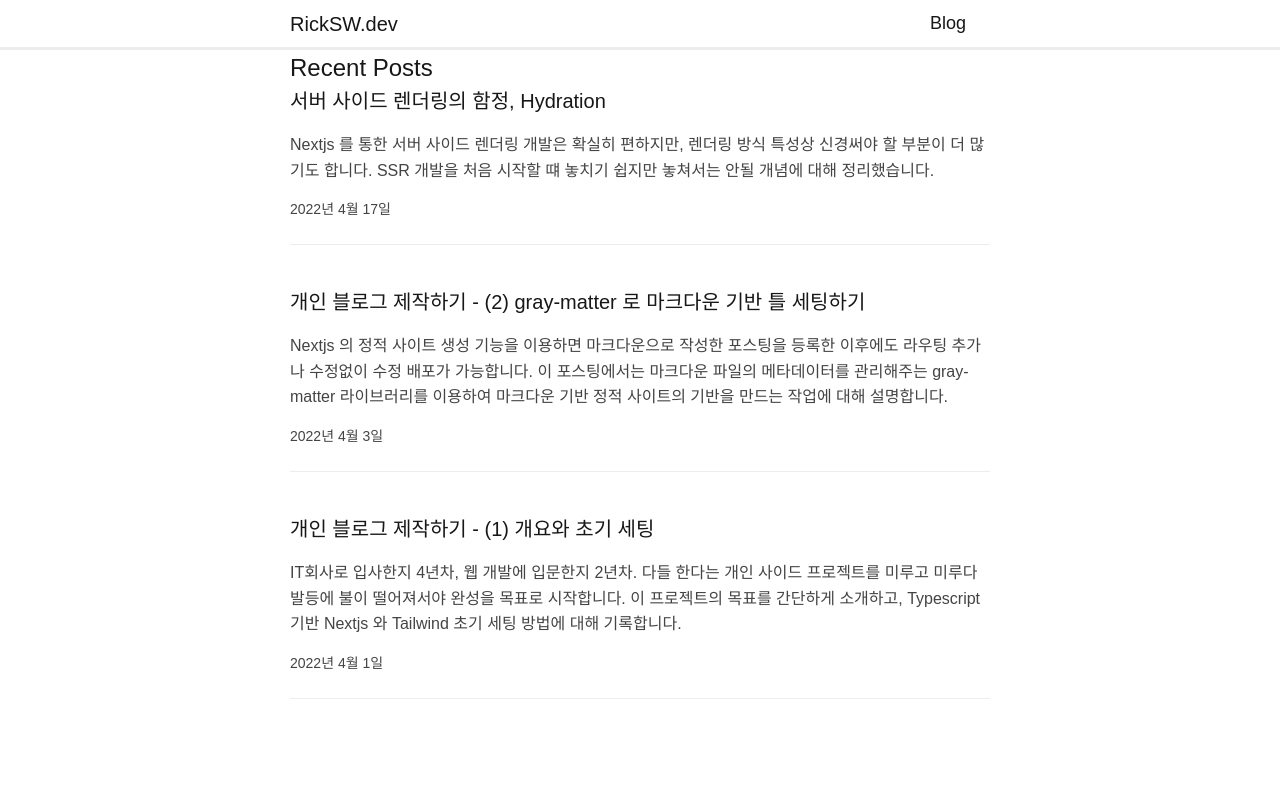
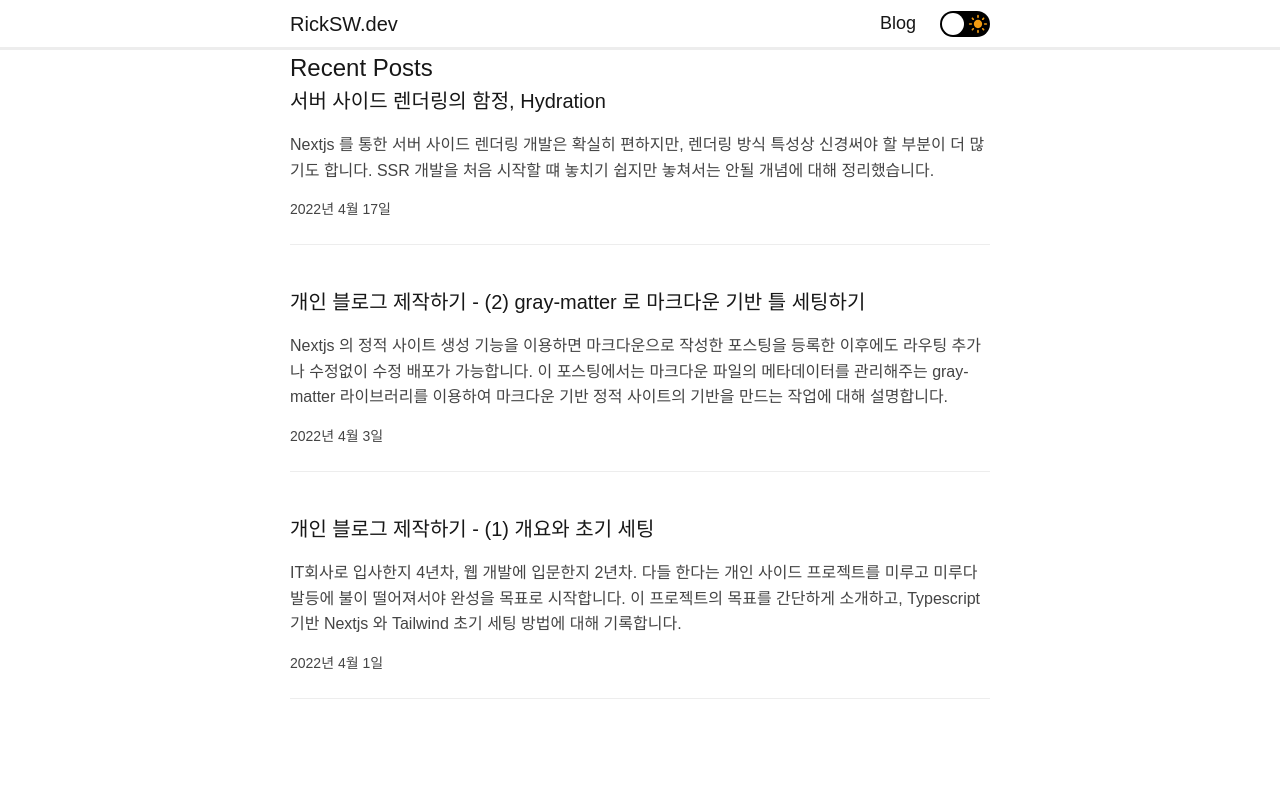
Before and after one commit to ohseungo/ricksw.dev, a Next.js app: page / in a window 1280 px wide. Shown: the top 800 px of the page. Built offline with nearby package versions, Linux system fonts and the light colour scheme.

Commit message:
FEAT : Dark Mode 기능 추가

```diff
--- /dev/null
+++ b/components/common/DarkModeSlider.styled.ts
@@ -0,0 +1,44 @@
+import styled from "@emotion/styled";
+export const Root = styled.div`
+  box-sizing: border-box;
+
+  .checkbox {
+    opacity: 0;
+    position: absolute;
+  }
+
+  .checkbox:checked + .label .ball {
+    transform: translateX(24px);
+  }
+`;
+export const Label = styled.label`
+  cursor: pointer;
+  background-color: #000000;
+  display: flex;
+  height: 26px;
+  width: 50px;
+  border-radius: 50px;
+  position: relative;
+  align-items: center;
+  justify-content: space-around;
+
+  .fa-moon {
+    color: #f1c40f;
+  }
+
+  .fa-sun {
+    color: #f39c12;
+  }
+
+  .ball {
+    width: 22px;
+    height: 22px;
+    background-color: #fff;
+    position: absolute;
+    top: 2px;
+    left: 2px;
+    border-radius: 50%;
+
+    transition: transform 0.2s linear;
+  }
+`;
--- /dev/null
+++ b/components/common/DarkModeSlider.tsx
@@ -0,0 +1,50 @@
+import { Root, Label } from "./DarkModeSlider.styled";
+import LightModeIcon from "@mui/icons-material/LightMode";
+import DarkModeIcon from "@mui/icons-material/DarkMode";
+import { useEffect, useState } from "react";
+const DarkModeSlider = () => {
+  const [darkTheme, setDarkTheme] = useState<boolean>(false);
+
+  const handleToggle = (event: any) => {
+    setDarkTheme(event.target.checked);
+  };
+
+  useEffect(() => {
+    if (darkTheme !== undefined) {
+      if (darkTheme) {
+        document.documentElement.setAttribute("data-theme", "dark");
+        window.localStorage.setItem("theme", "dark");
+      } else {
+        document.documentElement.removeAttribute("data-theme");
+        window.localStorage.setItem("theme", "light");
+      }
+    }
+  }, [darkTheme]);
+
+  useEffect(() => {
+    const root = window.document.documentElement;
+    const initialColorValue = root.style.getPropertyValue(
+      "--initial-color-mode"
+    );
+
+    setDarkTheme(initialColorValue === "dark");
+  }, []);
+  return (
+    <Root>
+      <input
+        type="checkbox"
+        id="idDarkModeSlider"
+        className="checkbox"
+        checked={darkTheme}
+        onChange={handleToggle}
+      />
+      <Label htmlFor="idDarkModeSlider" className="label">
+        <DarkModeIcon className="fa-moon" fontSize="small" />
+        <LightModeIcon className="fa-sun" fontSize="small" />
+        <div className="ball" />
+      </Label>
+    </Root>
+  );
+};
+
+export default DarkModeSlider;
--- a/components/common/Header.styled.ts
+++ b/components/common/Header.styled.ts
@@ -19,4 +19,14 @@ export const HeaderRoot = styled.header`
     font-size: 20px;
     cursor: pointer;
   }
+
+  @media (max-width: 700px) {
+    padding: 0 20px;
+  }
 `;
+
+export const SubRoot = styled.div`
+  display: flex;
+
+  align-items: center;
+`;
--- a/components/common/Header.tsx
+++ b/components/common/Header.tsx
@@ -1,7 +1,8 @@
 import Navbar from "./Navbar";
-import { HeaderRoot } from "./Header.styled";
+import { HeaderRoot, SubRoot } from "./Header.styled";
 
 import Link from "next/link";
+import DarkModeSlider from "./DarkModeSlider";
 
 const Header = () => {
   return (
@@ -9,7 +10,10 @@ const Header = () => {
       <Link href="/" passHref>
         <h1>RickSW.dev</h1>
       </Link>
-      <Navbar />
+      <SubRoot>
+        <Navbar />
+        <DarkModeSlider />
+      </SubRoot>
     </HeaderRoot>
   );
 };
--- a/container/BlogContainer.styled.ts
+++ b/container/BlogContainer.styled.ts
@@ -1,3 +1,7 @@
 import styled from "@emotion/styled";
 
-export const Root = styled.div``;
+export const Root = styled.div`
+  @media (max-width: 700px) {
+    padding: 0 20px;
+  }
+`;
--- a/container/HomeContainer.styled.ts
+++ b/container/HomeContainer.styled.ts
@@ -1,3 +1,7 @@
 import styled from "@emotion/styled";
 
-export const Root = styled.div``;
+export const Root = styled.div`
+  @media (max-width: 700px) {
+    padding: 0 20px;
+  }
+`;
--- a/container/PostContainer.styled.ts
+++ b/container/PostContainer.styled.ts
@@ -27,6 +27,10 @@ export const Root = styled.section`
   img {
     max-width: 100%;
   }
+
+  @media (max-width: 700px) {
+    padding: 0 20px;
+  }
 `;
 
 export const PostDate = styled.div`
--- a/package.json
+++ b/package.json
@@ -11,6 +11,7 @@
   "dependencies": {
     "@emotion/react": "^11.8.2",
     "@emotion/styled": "^11.8.1",
+    "@mui/icons-material": "^5.6.2",
     "@types/react-syntax-highlighter": "^13.5.2",
     "gray-matter": "^4.0.3",
     "next": "12.1.1",
--- /dev/null
+++ b/pages/_document.tsx
@@ -0,0 +1,58 @@
+import Document, {
+  Html,
+  Head,
+  Main,
+  NextScript,
+  DocumentContext,
+} from "next/document";
+
+export default class MyDocument extends Document {
+  static async getInitialProps(ctx: DocumentContext) {
+    const initialProps = await Document.getInitialProps(ctx);
+    return { ...initialProps };
+  }
+
+  render() {
+    return (
+      <Html lang="ko">
+        <Head />
+        <body>
+          <script dangerouslySetInnerHTML={{ __html: initTheme }} />
+          <Main />
+          <NextScript />
+        </body>
+      </Html>
+    );
+  }
+}
+
+const initTheme = `(function(){
+    ${setInitialColorMode.toString()}
+    setInitialColorMode();
+})()`;
+
+function setInitialColorMode() {
+  function getInitalColorMode() {
+    const persistedPreferenceMode = window.localStorage.getItem("theme");
+    const hasPersistedPreference = typeof persistedPreferenceMode === "string";
+
+    if (hasPersistedPreference) {
+      return persistedPreferenceMode;
+    }
+
+    const prefrence = window.matchMedia("(preference-color-scheme: dark)");
+    const hasMediaQueryPreference = typeof prefrence.matches == "boolean";
+
+    if (hasMediaQueryPreference) {
+      return prefrence.matches ? "dark" : "light";
+    }
+
+    return "light";
+  }
+
+  const currentColorMode = getInitalColorMode();
+  const element = document.documentElement;
+  element.style.setProperty("--initial-color-mode", currentColorMode);
+
+  if (currentColorMode === "dark") element.setAttribute("data-theme", "dark");
+}
--- a/styles/globals.css
+++ b/styles/globals.css
@@ -9,18 +9,29 @@ body {
   font-family: sans-serif, Roboto, -apple-system, BlinkMacSystemFont, Segoe UI,
     Oxygen, Ubuntu, Cantarell, Fira Sans, Droid Sans, Helvetica Neue;
   /* #ededed */
+
+  background: var(--main-bg-color);
+  color: var(--main-txt-color);
+}
+:root {
   --main-bg-color: #ffffff;
   --main-txt-color: #171717;
   --sub-txt-color: #444444;
   --acct-txt-color: #c00707;
 
   --sub-border-color: #ededed;
-  background: var(--main-bg-color);
-  color: var(--main-txt-color);
+}
+[data-theme="dark"] {
+  --main-bg-color: #171717;
+  --main-txt-color: #ffffff;
+  --sub-txt-color: #ffffff;
+  --acct-txt-color: #c00707;
+
+  --sub-border-color: #ededed;
 }
 
 a {
-  color: inherit;
+  color: var(--main-txt-color);
   text-decoration: none;
 }
 
```
Also changed, not shown: 2 other files (tests, documents, lock files or other folders).
